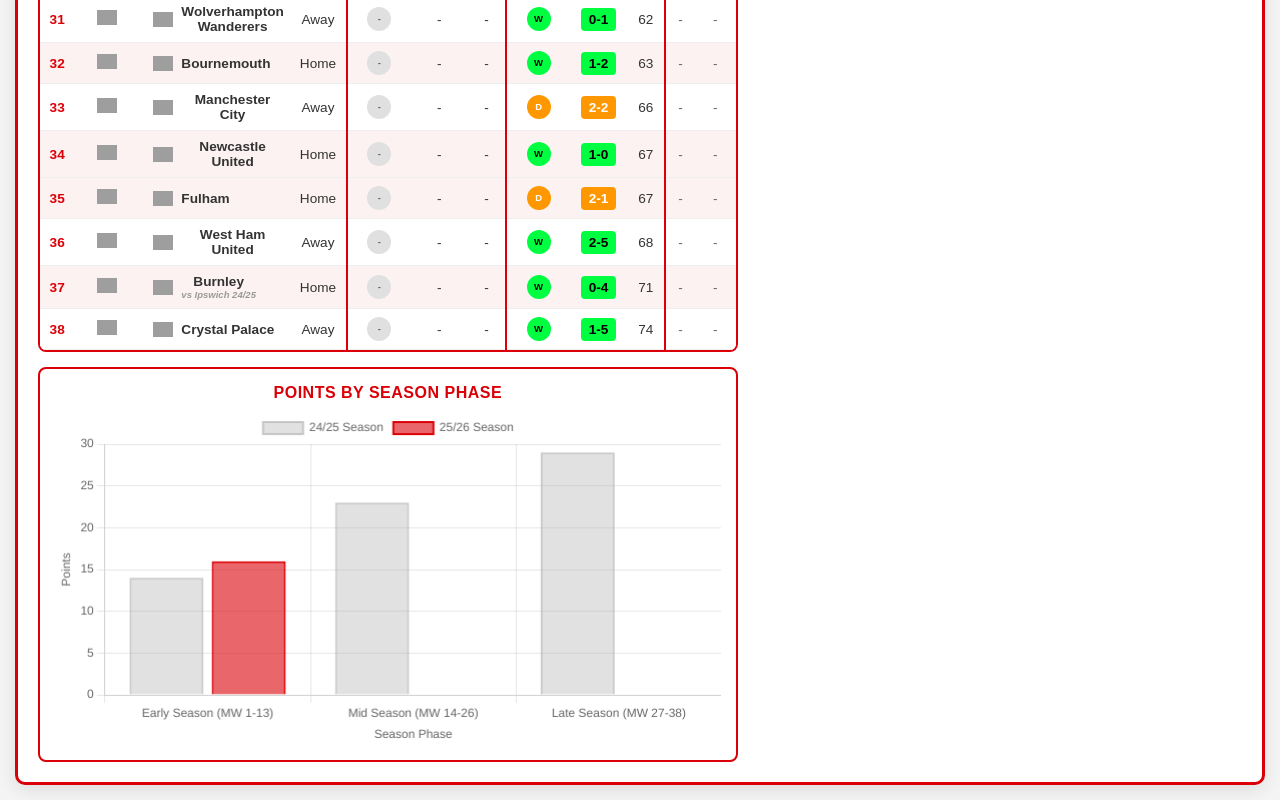
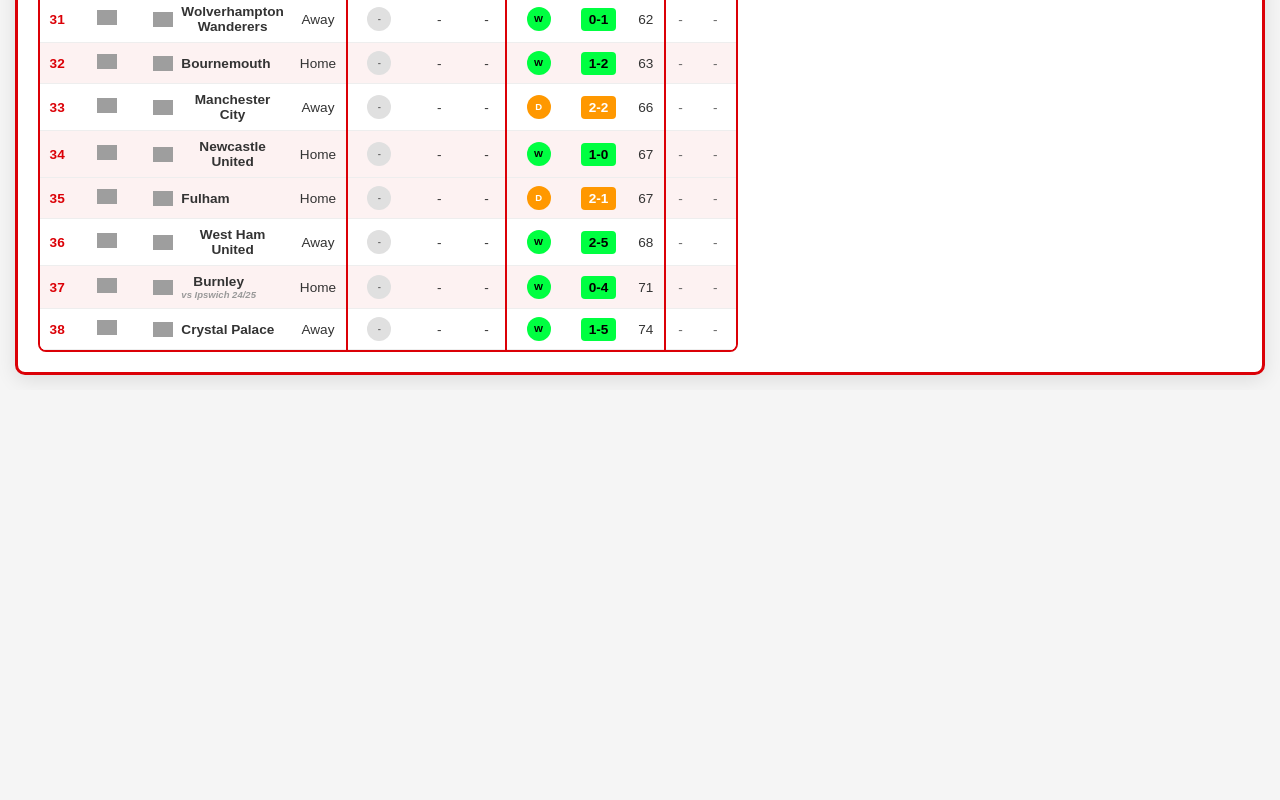
Before and after one commit to MDN-DA/Arsenal-Season-Tracker, a plain HTML site: page index.html in a window 1280 px wide. Shown: the part 2063-2863 px from the top of the page. After the commit the page ends 2453 px from the top, so only its background shows below. Drawn offline with nearby package versions, Linux system fonts and the light colour scheme; grey boxes are pictures that could not be loaded.

Commit message:
Update index.html

```diff
--- a/index.html
+++ b/index.html
@@ -411,11 +411,6 @@
                         <tbody id="fixturesTable">
                         </tbody>
                     </table>
-                </div>
-
-                <div class="chart-container medium">
-                    <h2>Points by Season Phase</h2>
-                    <canvas id="seasonPhaseChart"></canvas>
                 </div>
             </div>
 
```
